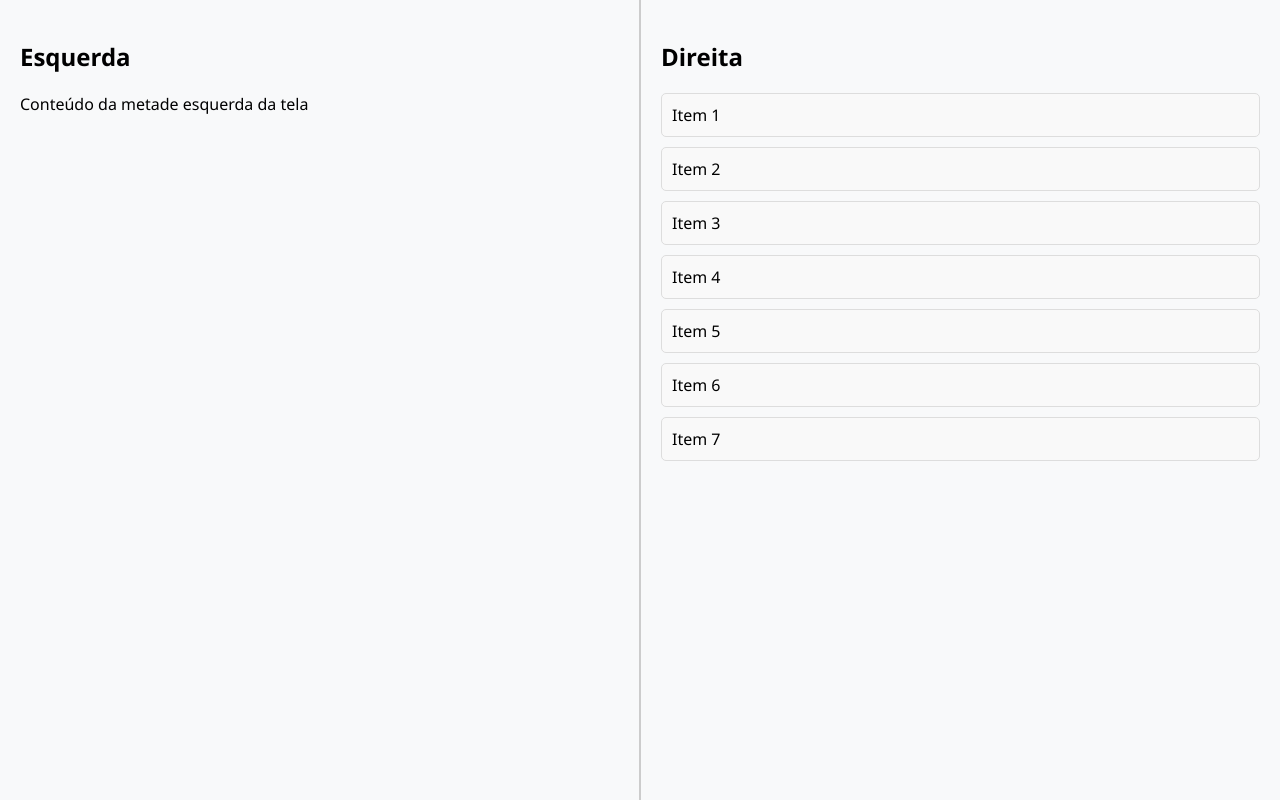
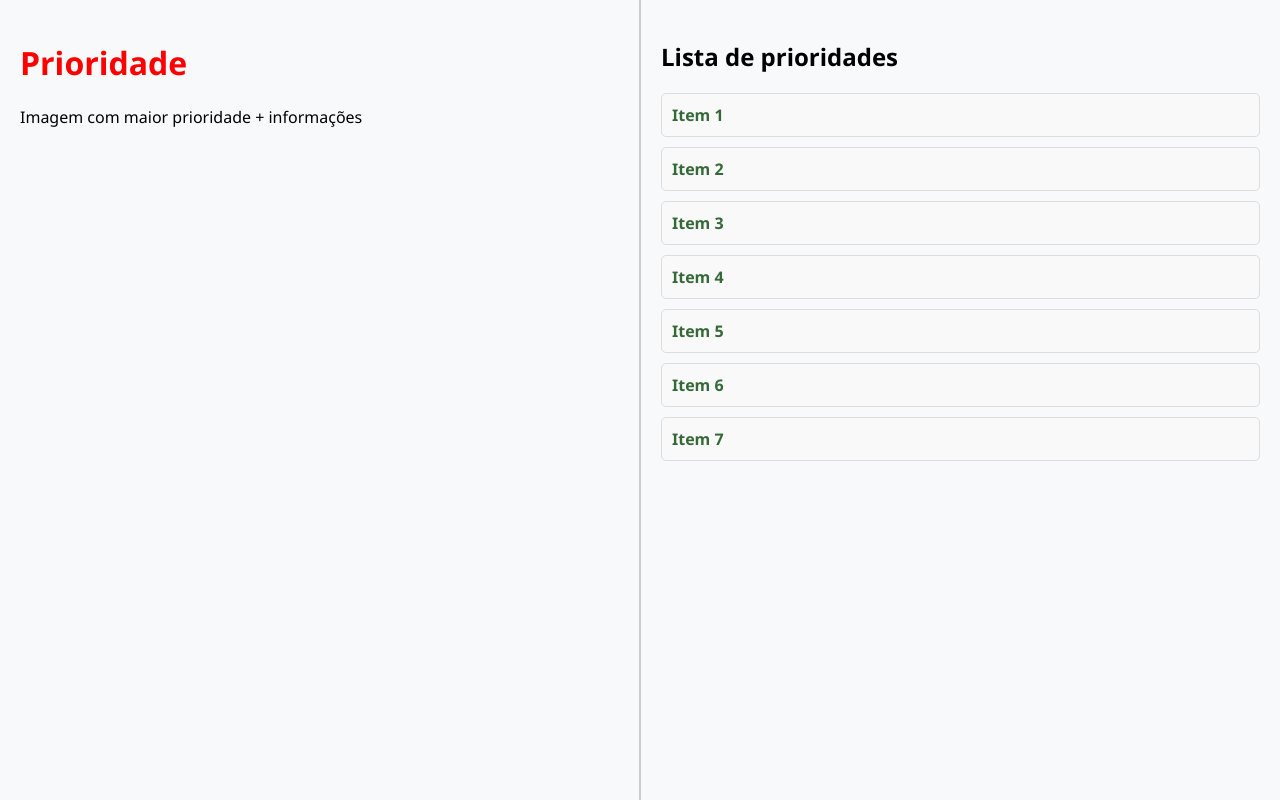
Before and after one commit to alicelour/IC_sistema_raiox, a Flask app: page /dashboard in a window 1280 px wide. Run offline with Flask 3, Linux system fonts and the light colour scheme; a user stored in the database is signed in; parts of the project's set-up code (start-up, migrations or seed data) failed here and were passed over.

Commit message:
lista de itens sem detalhe

```diff
--- a/app.py
+++ b/app.py
@@ -13,7 +13,7 @@ def get_db_connection(): #está definindo uma função que não recebe parâmetr
     return conn
 
 # Rota para a página de login
-@app.route()
+@app.route('/')
 @app.route('/login', methods=['GET', 'POST'])
 def login():
     if request.method == 'POST':  #Se for uma requisição do tipo POST, significa que o usuário enviou o formulário de login e os dados precisam ser processados.
@@ -47,6 +47,11 @@ def dashboard():
     else:
         return redirect(url_for('login'))
 
+# Rota para o detalhe de cada item
+@app.route('/item/<item_name>')
+def item_detail(item_name):
+
+    return render_template('detalhe.html')
 
 
 
--- a/static/dashboard.css
+++ b/static/dashboard.css
@@ -27,6 +27,10 @@ body {
     border-right: 2px solid #ccc; /* Linha divisória entre as colunas */
 }
 
+.esquerda-painel h1{
+    color: red;
+}
+
 .direita-painel {
     background-color: #f8f9fa; /* Fundo claro para a coluna direita */
 }
@@ -43,3 +47,14 @@ li {
     border: 1px solid #ddd;
     border-radius: 5px;
 }
+
+a {
+    text-decoration: none;
+    color: #356937;
+    font-weight: bold;
+}
+
+a:hover {
+    color: #47a51b;
+    text-decoration: none;
+}
--- a/templates/dashboard.html
+++ b/templates/dashboard.html
@@ -10,17 +10,20 @@
 <body>
     <div class="container">
             <div class="esquerda-painel">
-                <h2>Esquerda</h2>
-                <p>Conteúdo da metade esquerda da tela</p>
+                <h1>Prioridade</h1>
+                <p>Imagem com maior prioridade + informações</p>
             </div>
             <div class="direita-painel">
-                <h2>Direita</h2>
+                <h2>Lista de prioridades</h2>
                 <!-- Verifica se a lista contém itens -->
                 {% if items %}
                 <ul>
                     <!-- Loop através da lista 'items' -->
                     {% for item in items %}
-                            <li>{{ item }}</li>
+                        <li>
+                            <!-- Envolve cada item em um link -->
+                            <a href="{{ url_for('item_detail', item_name=item) }}">{{ item }}</a>
+                        </li>
                     {% endfor %}
                 </ul>
             {% else %}
```
Also changed, not shown: imagens/teste - Página1.csv (deleted, +0 -11 lines), templates/detalhe.html (added, +11 -0 lines). Lines whose indentation alone changed are shown as unchanged.
